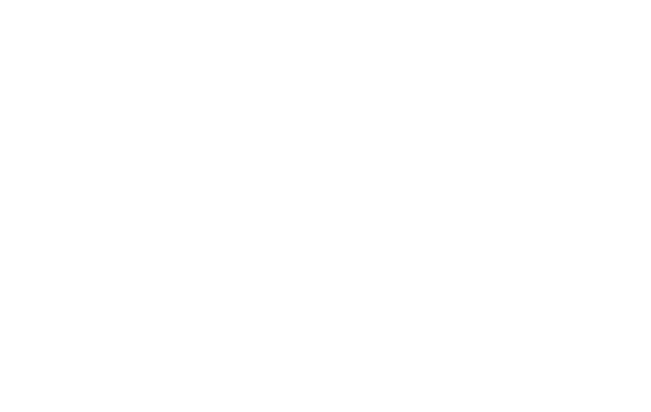
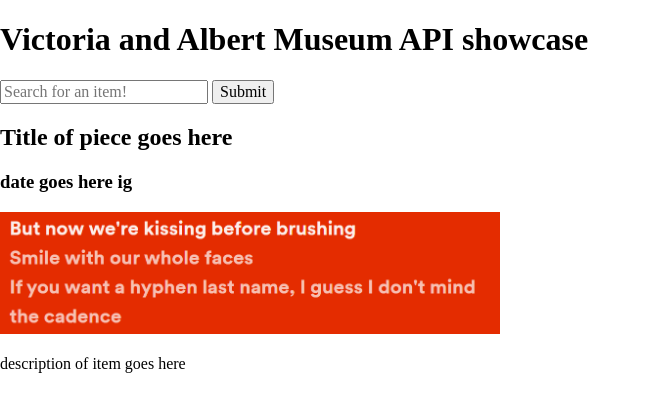
Before and after one commit to BlueMinev/527-api-app, a plain HTML site: page index.html in a window 1280 px wide. Shown: the whole page, without its empty margins (0-651 px from the left). Drawn offline with Linux system fonts and the light colour scheme.

Commit message:
added base code requirements and placeholder image

```diff
--- a/index.html
+++ b/index.html
@@ -9,5 +9,20 @@
     <title>Victoria and Albert Museum API showcase</title>
   </head>
 
-  <body></body>
+  <body>
+    <h1>Victoria and Albert Museum API showcase</h1>
+    <p>
+        <input type="text" placeholder="Search for an item!">
+        <input type="submit">
+    </p>
+
+    <p>
+        <h2>Title of piece goes here</h2>
+        <h3>date goes here ig</h3>
+        <img src="/resources/placeholder.png" width="500">
+    </p>
+    <p>description of item goes here</p>
+
+
+  </body>
 </html>
```
Also changed, not shown: resources/placeholder.png (added).
